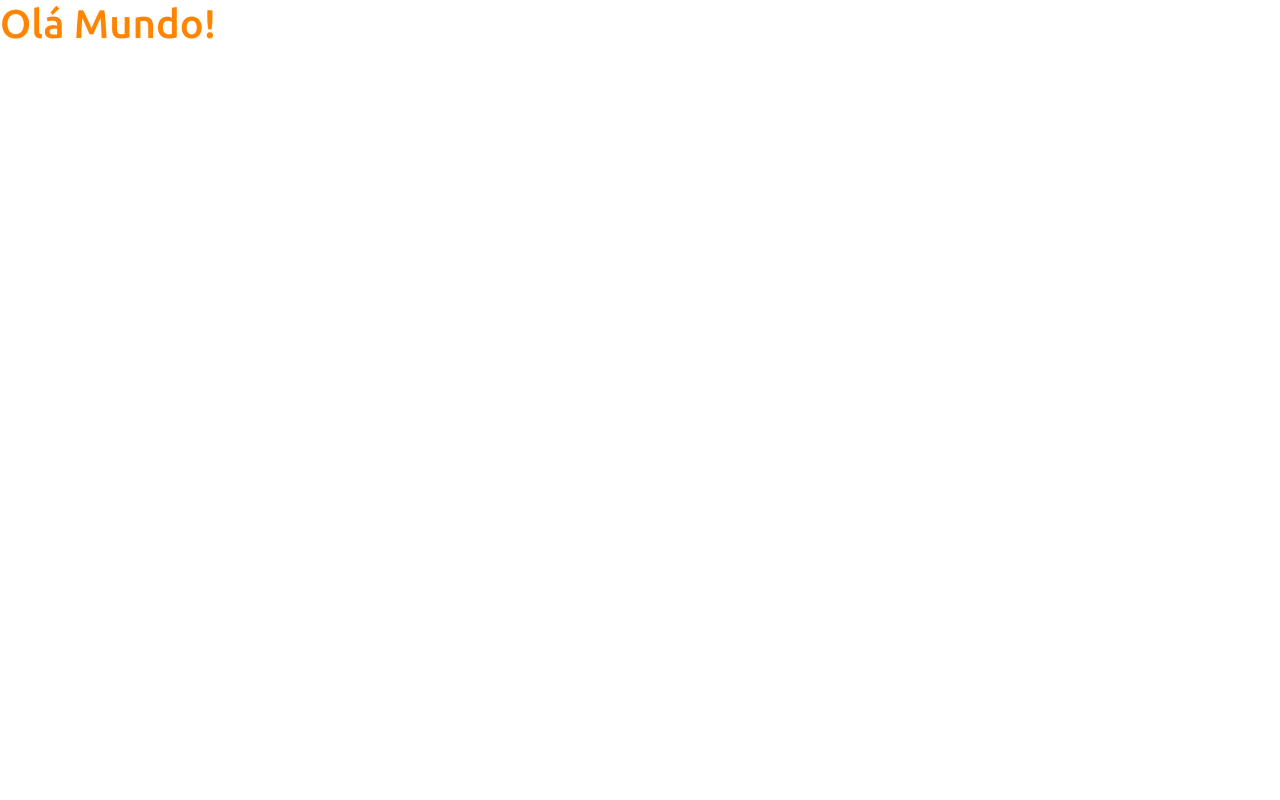
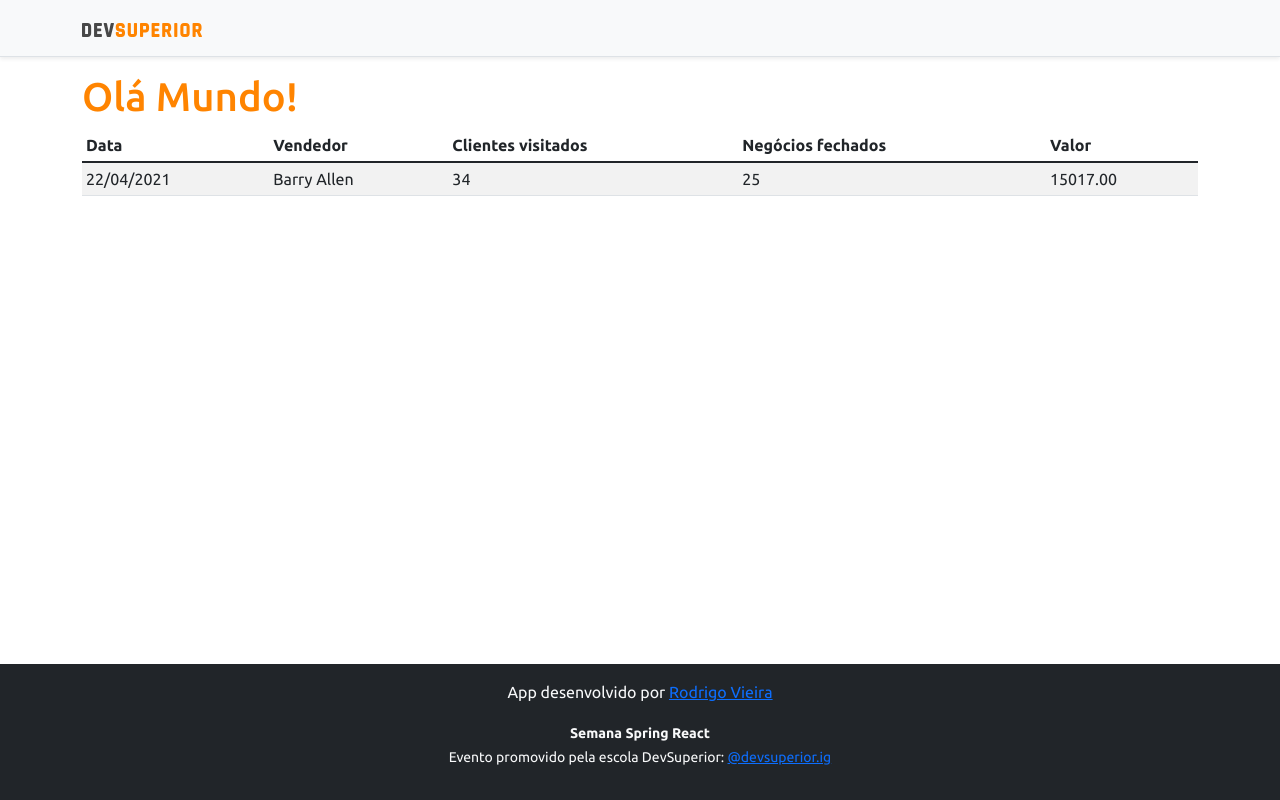
Before and after one commit to RodrigoVieira06/projeto-sds3, a React (Create React App) app in the folder frontend/: page / in a window 1280 px wide. Built offline with nearby package versions, Linux system fonts and the light colour scheme.

Commit message:
Basic static components

```diff
--- a/frontend/src/App.tsx
+++ b/frontend/src/App.tsx
@@ -1,10 +1,18 @@
-import React from 'react';
+import DataTable from 'components/DataTable';
+import Footer from 'components/Footer';
+import NavBar from 'components/NavBar';
 
 function App() {
   return (
-    <div>
-      <h1 className="text-primary">Olá Mundo!</h1>
-    </div>
+    <>
+      <NavBar />
+      <div className="container">
+        <h1 className="text-primary">Olá Mundo!</h1>
+
+        <DataTable />
+      </div>
+      <Footer />
+    </>
   );
 }
 
--- /dev/null
+++ b/frontend/src/components/DataTable/index.tsx
@@ -0,0 +1,28 @@
+const DataTable = () => {
+    return (
+        <div className="table-responsive">
+            <table className="table table-striped table-sm">
+                <thead>
+                    <tr>
+                        <th>Data</th>
+                        <th>Vendedor</th>
+                        <th>Clientes visitados</th>
+                        <th>Negócios fechados</th>
+                        <th>Valor</th>
+                    </tr>
+                </thead>
+                <tbody>
+                    <tr>
+                        <td>22/04/2021</td>
+                        <td>Barry Allen</td>
+                        <td>34</td>
+                        <td>25</td>
+                        <td>15017.00</td>
+                    </tr>
+                </tbody>
+            </table>
+        </div>
+    );
+}
+
+export default DataTable;
--- /dev/null
+++ b/frontend/src/components/Footer/index.tsx
@@ -0,0 +1,13 @@
+const Footer = () => {
+    return (
+        <footer className="footer mt-auto py-3 bg-dark">
+            <div className="container">
+                <p className="text-light">App desenvolvido por <a href="https://github.com/RodrigoVieira06" target="_blank" rel="noreferrer">Rodrigo Vieira</a></p>
+                <p className="text-light"><small><strong>Semana Spring React</strong><br />
+                    Evento promovido pela escola DevSuperior: <a href="https://instagram.com/devsuperior.ig" target="_blank" rel="noreferrer">@devsuperior.ig</a></small></p>
+            </div>
+        </footer>
+    );
+}
+
+export default Footer;
--- /dev/null
+++ b/frontend/src/components/NavBar/index.tsx
@@ -0,0 +1,17 @@
+import ImgDsDark from 'assets/img/ds-dark.svg';
+
+const NavBar = () => {
+    return (
+        <div>
+            <div className="d-flex flex-column flex-md-row align-items-center p-3 px-md-4 mb-3 bg-light border-bottom shadow-sm">
+                <div className="container">
+                    <nav className="my-2 my-md-0 mr-md-3">
+                        <img src={ImgDsDark} alt="DevSuperior" width="120" />
+                    </nav>
+                </div>
+            </div>
+        </div>
+    );
+}
+
+export default NavBar;
```
Also changed, not shown: frontend/src/assets/img/ds-dark.svg (added).
